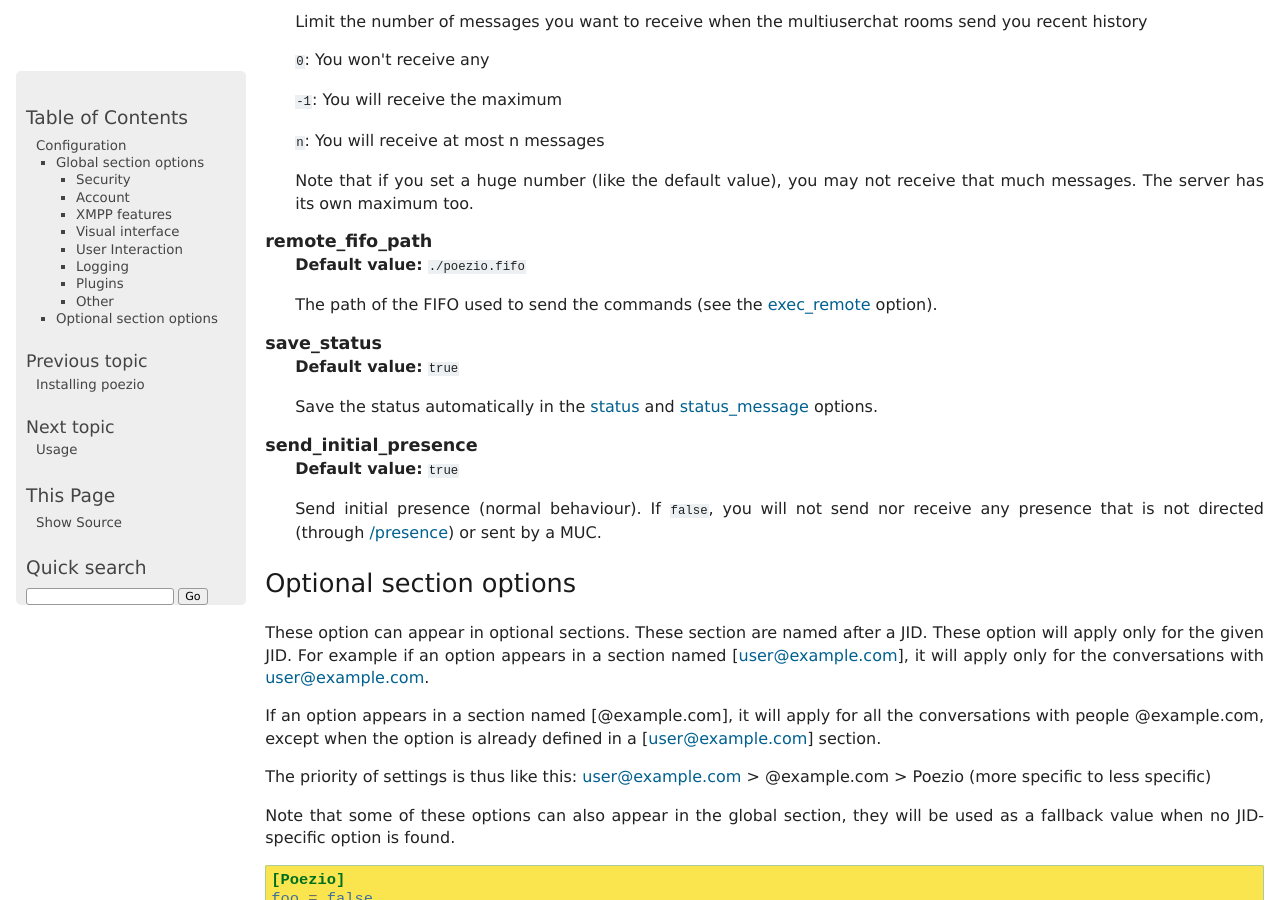
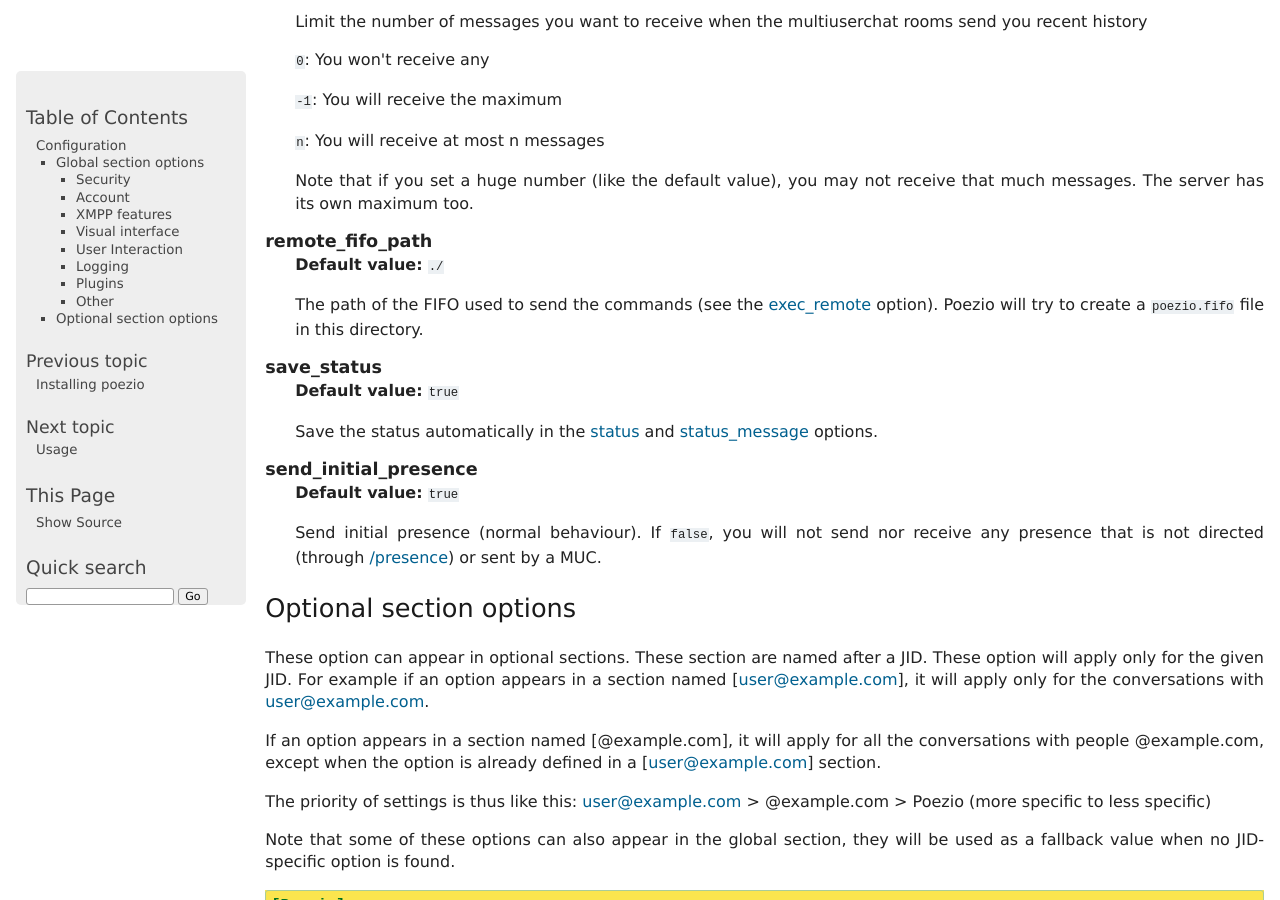
Before and after one commit to poezio/poezio, a Sphinx documentation site: the page built from doc/source/configuration.rst, in a window 1280 px wide and 900 px high, scrolled down 13692 px. Built offline with Sphinx 7.4.7, drawn with Linux system fonts in a browser that asks for light colours.

Commit message:
Fix the doc for remote_fifo_path (fixes #2584)

```diff
--- a/doc/source/configuration.rst
+++ b/doc/source/configuration.rst
@@ -860,9 +860,11 @@
 
     remote_fifo_path
 
-        **Default value:** ``./poezio.fifo``
+        **Default value:** ``./``
 
         The path of the FIFO used to send the commands (see the :term:`exec_remote` option).
+        Poezio will try to create a :file:`poezio.fifo` file in this directory.
+
 
     save_status
 
```
Also changed, not shown: 1 other file.
